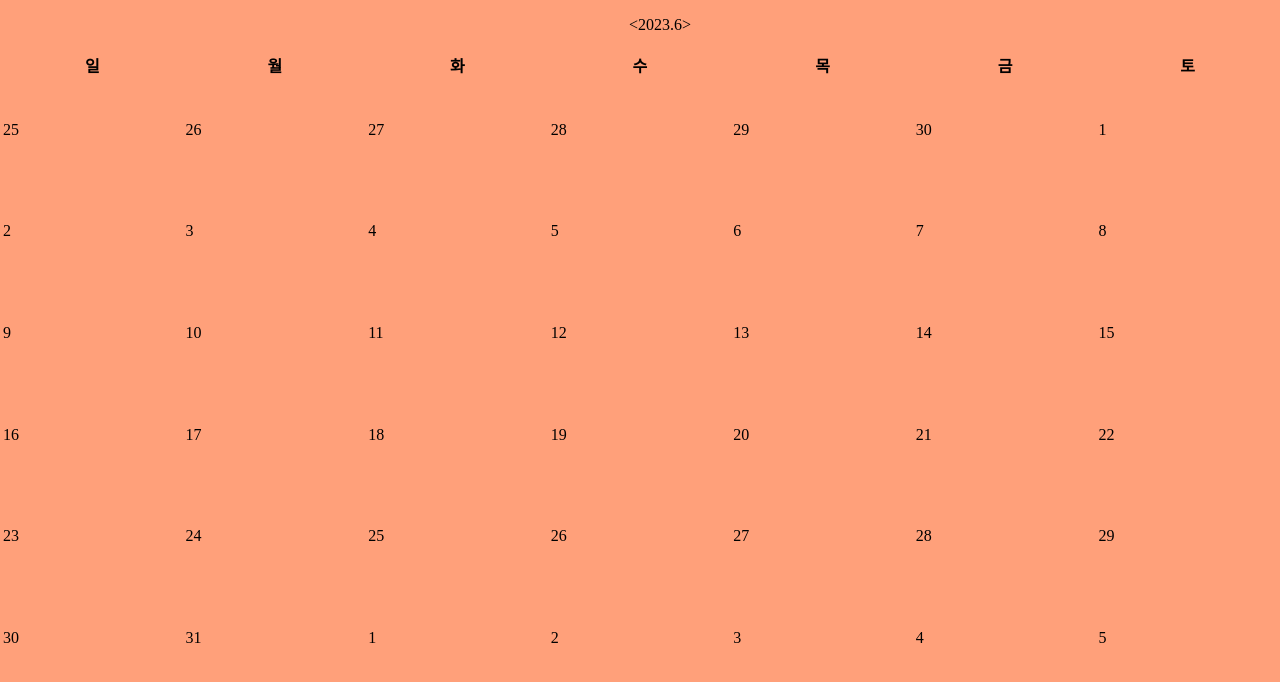
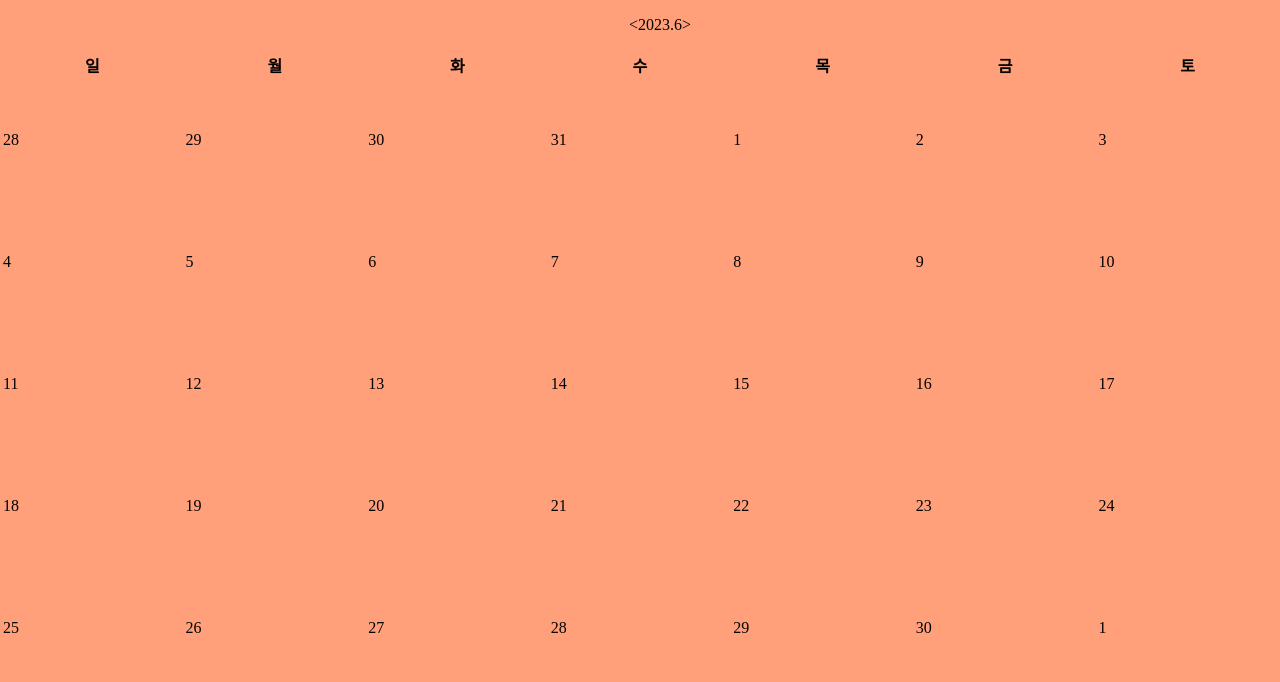
Before and after one commit to JHL71/playground, a React (Create React App) app in the folder playground/: page /calendar in a window 1280 px wide. Shown: the top 682 px of the page. Built offline with nearby package versions, Linux system fonts and the light colour scheme.

Commit message:
calendar mapping

```diff
--- a/playground/src/page/calendar.js
+++ b/playground/src/page/calendar.js
@@ -3,8 +3,30 @@ import styled from "styled-components";
 
 
 function Calendar() {
-  const [date, setDate] = useState(new Date());
-  const [days, setDays] = useState();
+  const date = new Date();
+  let lp = 0;
+  if (date.getFullYear() % 4 === 0) lp = 1;
+  const monthLength = [31, 28 + lp, 31, 30, 31, 30, 31, 31, 30, 31, 30, 31];
+  let cdate = new Date(`${date.getFullYear()}-0${date.getMonth() + 1}-01`);
+  let first = cdate.getDay();
+  let cm = cdate.getMonth();
+  let arr = Array.from({length: monthLength[cm]}, (_, i) => i + 1);
+  let dummy1 = Array.from({length: first}, (_, i) => monthLength[cm - 1] - first + i + 1);
+  let dummy2 = Array.from({length: 7 - (first + monthLength[cm]) % 7}, (_, i) => i + 1);
+  let temp = dummy1.concat(arr, dummy2);
+  console.log(temp.length);
+  let dayArr = [];
+  for (let i = 0; i < Math.floor(temp.length / 7); i++) {
+    let week = [];
+    for (let j = 0; j < 7; j++) {
+      week.push(temp[i * 7 + j]);
+    }
+    dayArr.push(week);
+  }
+  console.log(dayArr);
+  const [year, setYear] = useState(date.getFullYear());
+  const [month, setMonth] = useState(date.getMonth());
+  const [days, setDays] = useState(dayArr);
 
   return (
     <>
@@ -12,7 +34,7 @@ function Calendar() {
         <MonthWrap>
           <Ul>
             <li>&lt;</li>
-            <li>2023.{date.getMonth() + 1}</li>
+            <li>{year}.{month + 1}</li>
             <li>&gt;</li>
           </Ul>
         </MonthWrap>
@@ -29,60 +51,20 @@ function Calendar() {
             </tr>
           </thead>
           <tbody>
-            <tr>
-              <td>25</td>
-              <td>26</td>
-              <td>27</td>
-              <td>28</td>
-              <td>29</td>
-              <td>30</td>
-              <td>1</td>
-            </tr>
-            <tr>
-              <td>2</td>
-              <td>3</td>
-              <td>4</td>
-              <td>5</td>
-              <td>6</td>
-              <td>7</td>
-              <td>8</td>
-            </tr>
-            <tr>
-              <td>9</td>
-              <td>10</td>
-              <td>11</td>
-              <td>12</td>
-              <td>13</td>
-              <td>14</td>
-              <td>15</td>
-            </tr>
-            <tr>
-              <td>16</td>
-              <td>17</td>
-              <td>18</td>
-              <td>19</td>
-              <td>20</td>
-              <td>21</td>
-              <td>22</td>
-            </tr>
-            <tr>
-              <td>23</td>
-              <td>24</td>
-              <td>25</td>
-              <td>26</td>
-              <td>27</td>
-              <td>28</td>
-              <td>29</td>
-            </tr>
-            <tr>
-              <td>30</td>
-              <td>31</td>
-              <td>1</td>
-              <td>2</td>
-              <td>3</td>
-              <td>4</td>
-              <td>5</td>
-            </tr>
+            {
+              days.map((el, i) => {
+                return (
+                  <tr key={i}>
+                    {el.map((num, idx) => {
+                      return (
+                        <td key={idx*10}>{num}</td>
+                      )
+                    })
+                    }
+                  </tr>
+                )
+              })
+            }
           </tbody>
         </Table>
       </Section>
```
